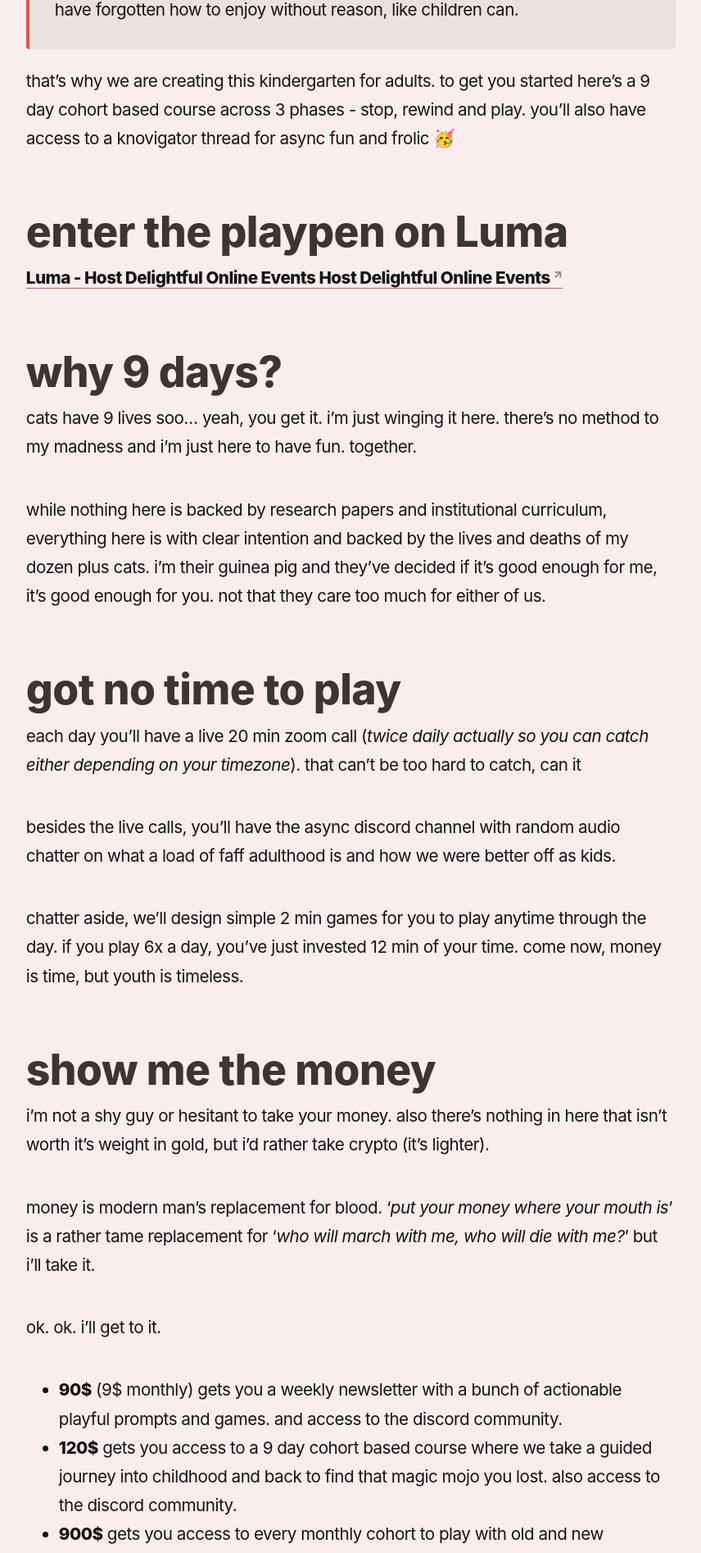
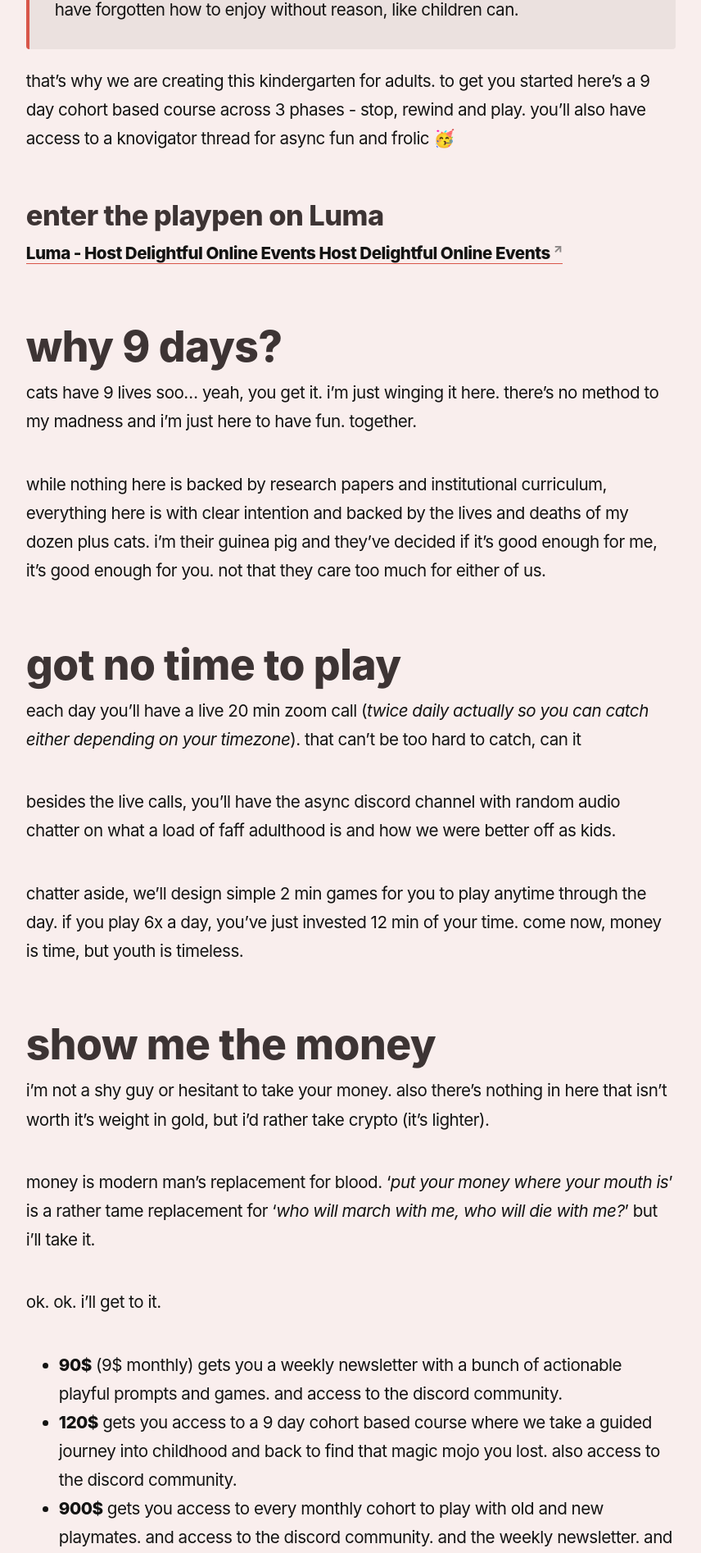
Before and after one commit to reddy2go/redgarden, a Jekyll site: the page built from _notes/playpen.md, in a window 1280 px wide. Shown: the part 845-2739 px from the top of the page at 82% size, without its empty margins (45-901 px from the left). Built offline with Jekyll 4.4.1, drawn with Linux system fonts in a browser that asks for light colours; some web fonts are replaced; Markdown is read by kramdown in place of the engine named in the settings.

Commit message:
auto commit

```diff
--- a/_notes/playpen.md
+++ b/_notes/playpen.md
@@ -10,7 +10,7 @@ favicon:
 
 that’s why we are creating this kindergarten for adults. to get you started here’s a 9 day cohort based course across 3 phases - stop, rewind and play. you’ll also have access to a knovigator thread for async fun and frolic 🥳
 
-## enter the playpen on Luma
+### enter the playpen on Luma
 
 [
 Luma - Host Delightful Online Events
```
